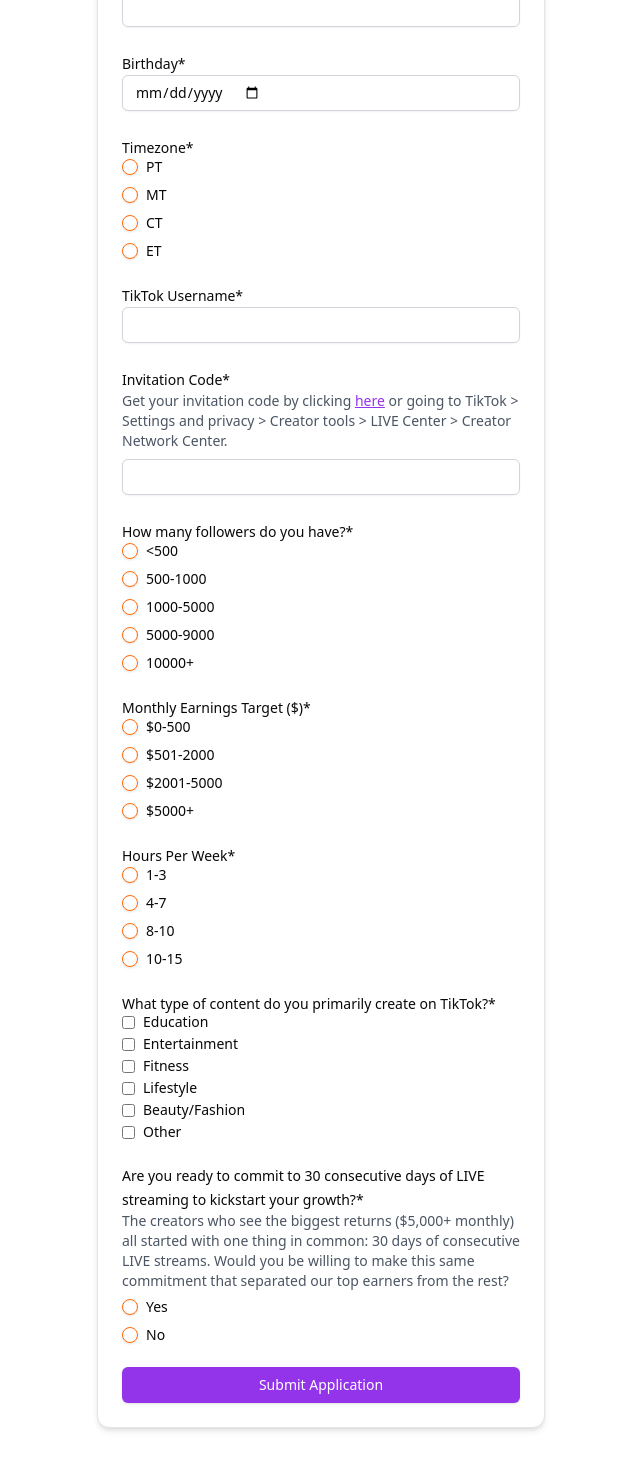
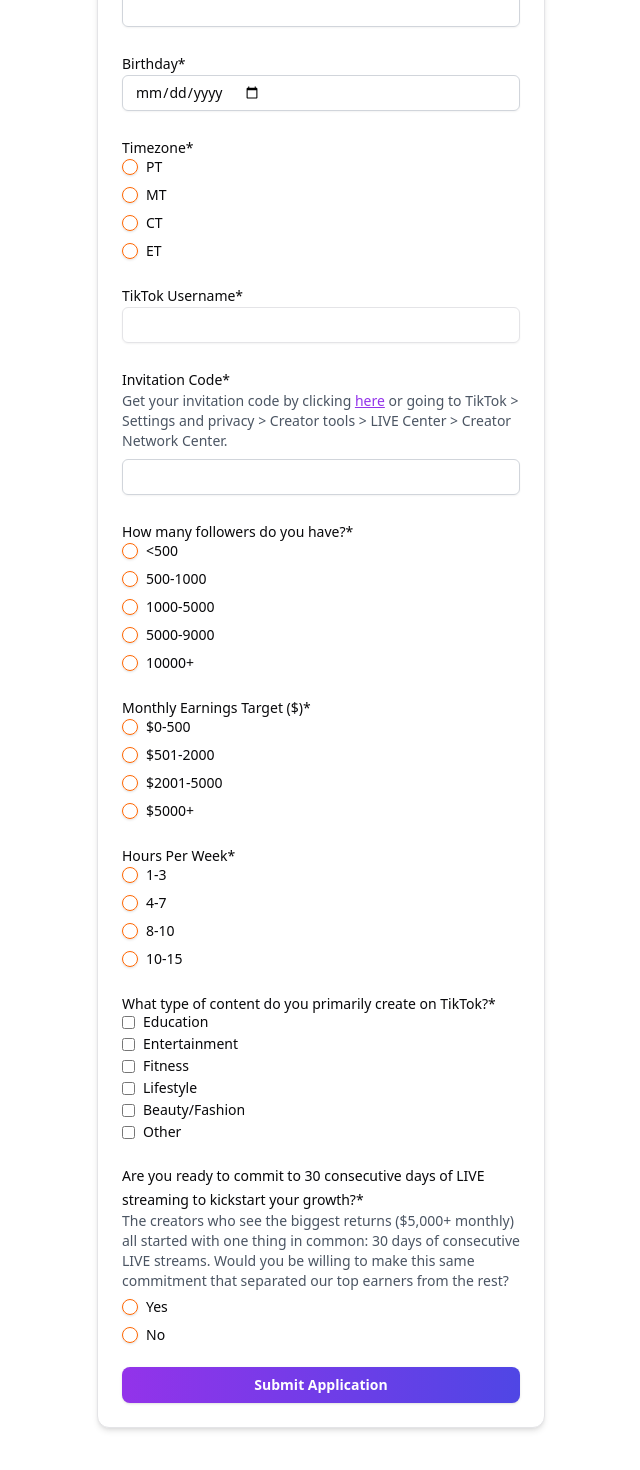
Before and after one commit to adamaboelmatty/viralvisions, a Next.js app: page /apply in a window 1280 px wide. Shown: the part 434-1904 px from the top of the page, without its empty margins (319-959 px from the left). Built offline with nearby package versions, Linux system fonts and the light colour scheme.

Commit message:
“Updated”

```diff
--- a/src/app/apply/page.tsx
+++ b/src/app/apply/page.tsx
@@ -88,7 +88,7 @@ export default function EligibilityCheck() {
   };
 
   return (
-    <div className="min-h-screen bg-white flex flex-col justify-center py-12 sm:px-6 lg:px-8">
+    <div className="min-h-screen flex flex-col justify-center py-12 relative">
       <div className="sm:mx-auto sm:w-full sm:max-w-md">
         <h2 className="mt-6 text-center text-3xl font-extrabold text-gray-900">
          Creator Application
@@ -114,7 +114,6 @@ export default function EligibilityCheck() {
                   className="border-gray-300 focus:border-purple-500 focus:ring-purple-500"
                 />
               </div>
-
               <div>
                 <Label htmlFor="lastName">Last Name*</Label>
                 <Input
@@ -189,7 +188,7 @@ export default function EligibilityCheck() {
                   required
                   value={formData.tiktokUsername}
                   onChange={(e) => setFormData({...formData, tiktokUsername: e.target.value})}
-                  className="border-gray-300 focus:border-purple-500 focus:ring-purple-500"
+                  className="text-lg font-semibold text-gray-900 mb-6"
                 />
               </div>
               {/* Invitation Code */}
@@ -343,21 +342,26 @@ export default function EligibilityCheck() {
 
               <Button
                 type="submit"
-                className="w-full bg-purple-600 text-white hover:bg-purple-700"
+                className="w-full bg-gradient-to-r from-purple-600 to-indigo-600 text-white py-4 rounded-lg font-semibold hover:from-purple-700 hover:to-indigo-700 transition-colors"
                 disabled={isSubmitting}
               >
                 {isSubmitting ? "Submitting..." : "Submit Application"}
               </Button>
 
-              {/* Status Messages */}
               {submitStatus === 'success' && (
-                <div className="mt-4 p-4 bg-green-50 text-green-700 rounded-md">
+            <div className="mt-4 bg-green-50 border border-green-200 text-green-700 p-4 rounded-lg flex items-center">
+              <svg className="h-5 w-5 mr-2" fill="none" stroke="currentColor" viewBox="0 0 24 24">
+                <path strokeLinecap="round" strokeLinejoin="round" strokeWidth="2" d="M5 13l4 4L19 7" />
+              </svg>
               Application submitted successfully! We'll be in touch soon.
             </div>
           )}
 
           {submitStatus === 'error' && (
-                <div className="mt-4 p-4 bg-red-50 text-red-700 rounded-md">
+            <div className="mt-4 bg-red-50 border border-red-200 text-red-700 p-4 rounded-lg flex items-center">
+              <svg className="h-5 w-5 mr-2" fill="none" stroke="currentColor" viewBox="0 0 24 24">
+                <path strokeLinecap="round" strokeLinejoin="round" strokeWidth="2" d="M6 18L18 6M6 6l12 12" />
+              </svg>
               Failed to submit application. Please try again or contact support.
             </div>
           )}
--- a/src/app/globals.css
+++ b/src/app/globals.css
@@ -116,3 +116,14 @@
 .section-transition {
   transition: all 0.3s ease-in-out;
 }
+@keyframes gradient {
+  0% { background-position: 0% 50%; }
+  50% { background-position: 100% 50%; }
+  100% { background-position: 0% 50%; }
+}
+
+@keyframes border-gradient {
+  0% { border-color: #9333ea; }
+  50% { border-color: #4f46e5; }
+  100% { border-color: #9333ea; }
+}
```
Also changed, not shown: src/app/live-creator-agents/live-creator-agents.tsx (renamed from src/app/live-creator-agents/page.tsx), src/app/live-creators/live-creators.tsx (renamed from src/app/live-creators/page.tsx). Lines whose indentation alone changed are shown as unchanged.
